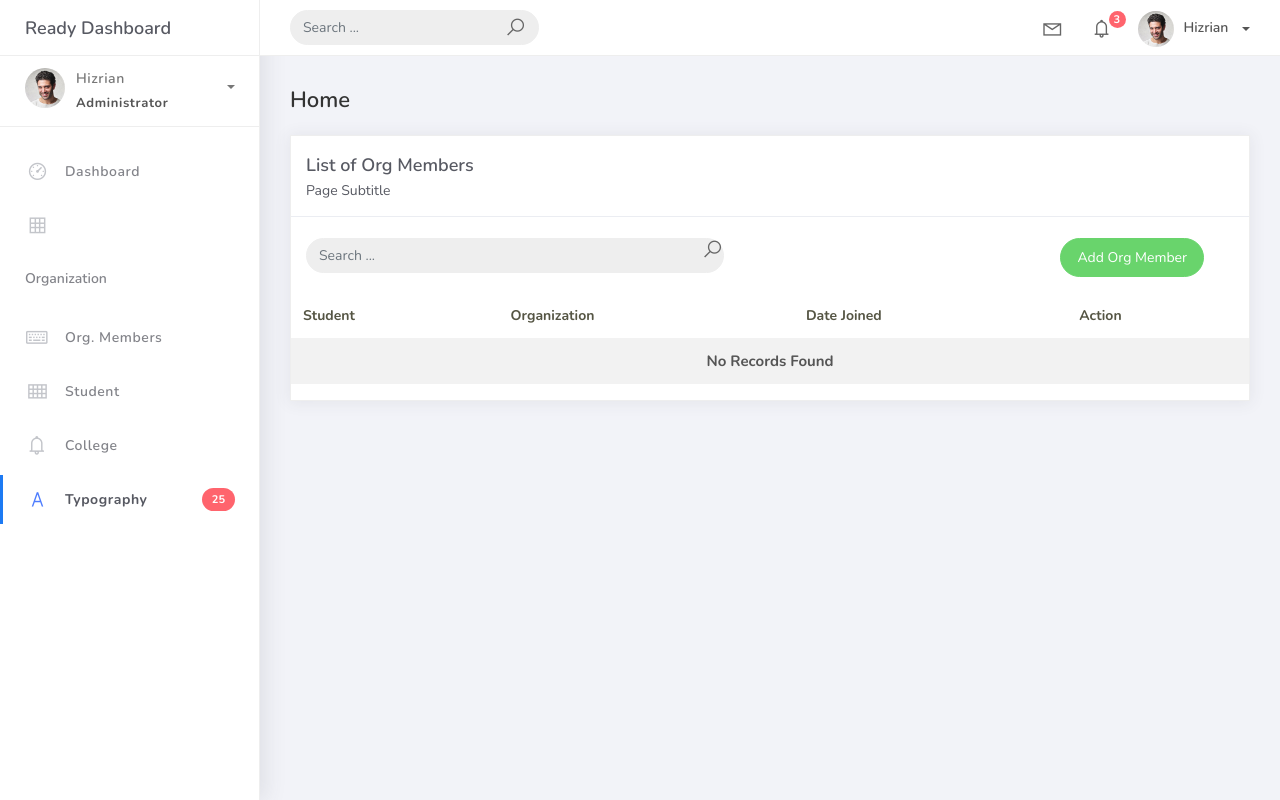
After one commit to micahana4/PSUSphere, a Django app: page /orgmem_list in a window 1280 px wide. The commit adds this page. Run offline with Django 4.2, Linux system fonts and the light colour scheme; some libraries are stand-ins or nearby versions.

Commit message:
Added Org Member View, Forms, and URL

```diff
--- a/projectsite/projectsite/urls.py
+++ b/projectsite/projectsite/urls.py
@@ -16,7 +16,7 @@ Including another URLconf
 """
 from django.contrib import admin
 from django.urls import path
-from studentorg.views import HomePageView, OrganizationList, OrganizationCreateView, OrganizationUpdateView, OrganizationDeleteView, StudentList, StudentCreateView, StudentUpdateView, StudentDeleteView
+from studentorg.views import HomePageView, OrganizationList, OrganizationCreateView, OrganizationUpdateView, OrganizationDeleteView, StudentList, StudentCreateView, StudentUpdateView, StudentDeleteView, OrgMemberList, OrgMemberCreateView, OrgMemberUpdateView, OrgMemberDeleteView
 from studentorg import views
 
 urlpatterns = [
@@ -27,6 +27,11 @@ urlpatterns = [
     path('organization_list/<pk>', OrganizationUpdateView.as_view(), name='organization-update'),
     path('organization_list/<pk>/delete', OrganizationDeleteView.as_view(), name='organization-delete'),
 
+    path('orgmem_list', OrgMemberList.as_view(), name='orgmem-list'),
+    path('orgmem_list/add', OrgMemberCreateView.as_view(), name='orgmem-add'),
+    path('orgmem_list/<pk>', OrgMemberUpdateView.as_view(), name='orgmem-update'),
+    path('orgmem_list/<pk>/delete', OrgMemberDeleteView.as_view(), name='orgmem-delete'),
+
     path('student_list', StudentList.as_view(), name="student-list"),
     path('student_list/add', StudentCreateView.as_view(), name="student-add"),
     path('student_list/<pk>', StudentUpdateView.as_view(), name='student-update'),
--- a/projectsite/studentorg/models.py
+++ b/projectsite/studentorg/models.py
@@ -60,3 +60,6 @@ class OrgMember(BaseModel):
         on_delete=models.CASCADE
     )
     date_joined = models.DateField()
+
+    def __str__(self):
+            return f"{self.student}, {self.organization}"
--- a/projectsite/studentorg/views.py
+++ b/projectsite/studentorg/views.py
@@ -1,8 +1,8 @@
 from django.shortcuts import render
 from django.views.generic.list import ListView
 from django.views.generic.edit import CreateView, UpdateView, DeleteView
-from studentorg.models import Organization, Student
-from studentorg.forms import OrganizationForm, StudentForm
+from studentorg.models import Organization, Student, OrgMember
+from studentorg.forms import OrganizationForm, StudentForm, OrgMemberForm
 from django.urls import reverse_lazy
 
 class HomePageView(ListView):
@@ -37,6 +37,33 @@ class OrganizationDeleteView(DeleteView) :
     template_name = 'org_del.html'
     success_url = reverse_lazy('organization-list')
 
+########################## ORG MEMBER ##########################
+########################## ORG MEMBER ##########################
+########################## ORG MEMBER ##########################
+
+class OrgMemberList(ListView) :
+    model = OrgMember
+    context_object_name = 'orgmember'
+    template_name = 'orgmem_list.html'
+    paginate_by = 5
+
+class OrgMemberCreateView(CreateView) :
+    model = OrgMember
+    form_class = OrgMemberForm
+    template_name = 'orgmem_form.html'
+    success_url = reverse_lazy('orgmem-list')
+
+class OrgMemberUpdateView(UpdateView) :
+    model = OrgMember
+    form_class = OrgMemberForm
+    template_name = 'orgmem_form.html'
+    success_url = reverse_lazy('orgmem-list')
+
+class OrgMemberDeleteView(DeleteView) :
+    model = OrgMember
+    template_name = 'orgmem_del.html'
+    success_url = reverse_lazy('orgmem-list')
+
 ########################## STUDENT ##########################
 ########################## STUDENT ##########################
 ########################## STUDENT ##########################
@@ -64,4 +91,6 @@ class StudentDeleteView(DeleteView) :
     template_name = 'student_del.html'
     success_url = reverse_lazy('student-list')
 
+
+
 # Create your views here.s
--- a/projectsite/templates/base.html
+++ b/projectsite/templates/base.html
@@ -180,7 +180,7 @@
 							</a>
 						</li>
 						<li class="nav-item">
-							<a href="forms.html">
+							<a href="{% url 'orgmem-list' %}">
 								<i class="la la-keyboard-o"></i>
 								<p>Org. Members</p>
 							</a>
--- /dev/null
+++ b/projectsite/templates/orgmem_list.html
@@ -0,0 +1,73 @@
+{% extends 'base.html' %} {% load static %} {% block content %}
+
+<div class="content">
+    <div class="container-fluid">
+        <h4 class="page-title">Home</h4>
+        <div class="row">
+            <div class="col-md-12">
+                <div class="card">
+                    <div class="card-header">
+                        <div class="card-title">List of Org Members</div>
+                        <div class="card_category">Page Subtitle</div>
+                    </div>
+                    <br />
+                    <div class="col-md-12 row">
+                        <div class="col-md-6">
+                            <form class="navbar-left navbar-form nav-search mr-md-3" action="">
+                                <div class="input-group">
+                                    <input type="text" placeholder="Search ..." class="form-control"/>
+                                    <div class=""input-group-append>
+                                        <span class=""input-group-text>
+                                            <i class="la la-search search-icon"></i>
+                                        </span>
+                                    </div>
+                                </div>
+                            </form>
+                        </div>
+                        <div class="col-md-6">
+                            <div class="pull-right">
+                                <a href="{% url 'orgmem-add' %}" class="btn btn-success btn-rounded">Add Org Member</a>
+                            </div>
+                        </div>
+                    </div>
+
+
+                    <div class="card_body">
+                        <table class="table table-striped mt-3">
+                            <thead>
+                                <tr>
+                                    <th scope="col">Student</th>
+                                    <th scope="col">Organization</th>
+                                    <th scope="col">Date Joined</th>
+                                    <th scope="col">Action</th>
+                                </tr>
+                            </thead>
+                            <tbody>
+                                {% for object in object_list %}
+                                <tr>
+                                    <td>{{ object.student }}</td>
+                                    <td>{{ object.organization }}</td>
+                                    <td>{{ object.date_joined }}</td>
+                                    <td>
+                                        <a href="orgmem_list/{{object.id}}">Edit</a>
+                                        <a href="orgmem_list/{{object.id}}/delete" class="text-danger">Delete</a>
+                                    </td>
+                                </tr>
+                                {% empty %}
+                                <tr>
+                                    <td colspan="4" style="text-align: center">
+                                        <p class="text-sm font-weight-bold mb-0">No Records Found</p>
+                                    </td>
+                                </tr>
+                                {% endfor %}
+                            </tbody>
+                        </table>
+                        {% include 'includes/pagination.html'%}
+                    </div>
+                </div>
+            </div>
+        </div>
+    </div>
+</div>
+
+{% endblock %}
```
Also changed, not shown: projectsite/studentorg/forms.py (+6 -1 lines), projectsite/templates/orgmem_del.html (added, +31 -0 lines), projectsite/templates/orgmem_form.html (added, +32 -0 lines).
